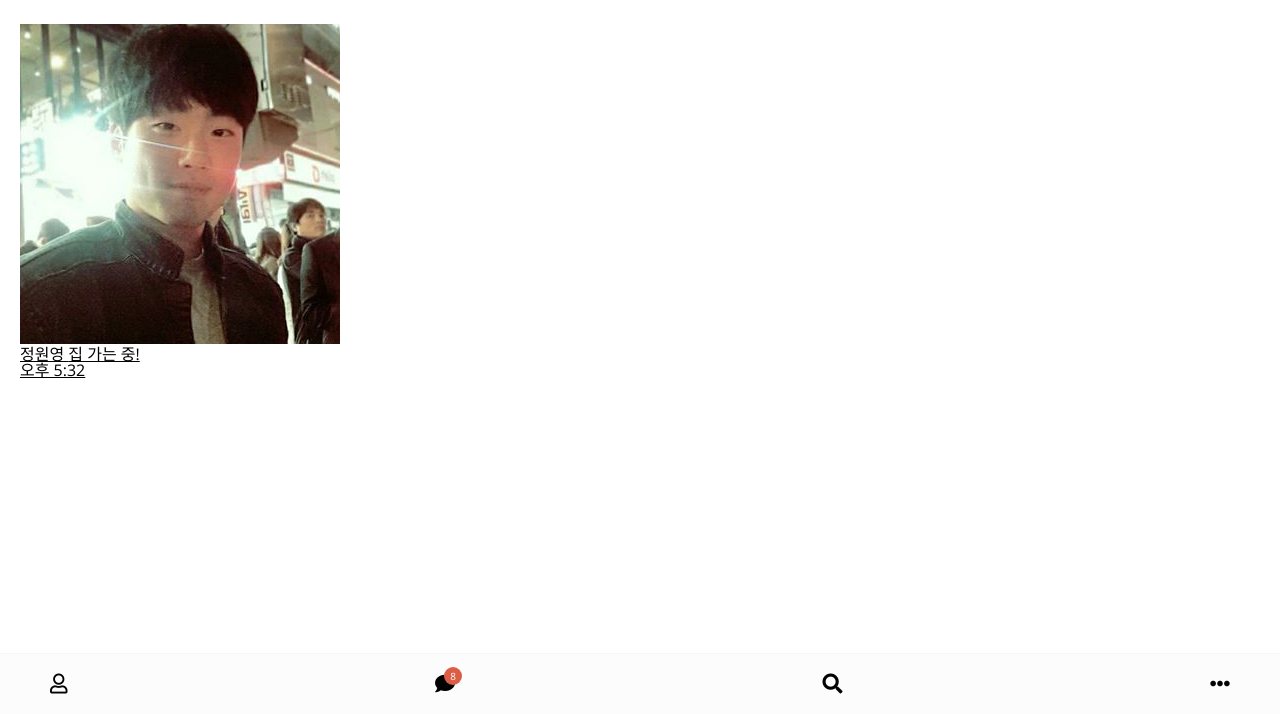
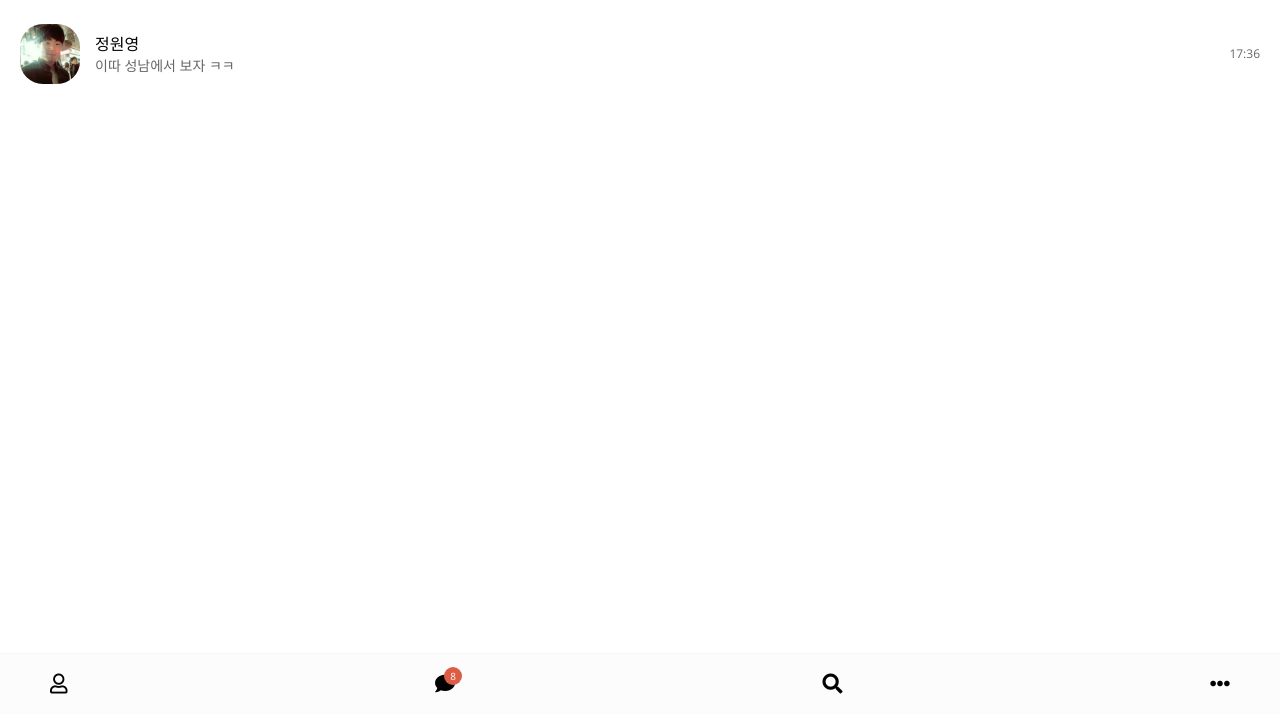
Before and after one commit to alsdn733/kakao-clone-2.0, a plain HTML site: page index.html in a window 1280 px wide. Shown: the part 86-800 px from the top of the page. Drawn offline with nearby package versions, Linux system fonts and the light colour scheme.

Commit message:
Apply css to friend list

```diff
--- /dev/null
+++ b/css/friend.css
@@ -0,0 +1,47 @@
+.friend {
+  display: flex;
+  justify-content: space-between;
+  align-items: center;
+}
+
+.friend .friend__avatar {
+  width: 50px;
+  border-radius: 38%;
+}
+
+.friend__avatar.g-avatar {
+  width: 70px;
+}
+
+.friend__avatar.m-avatar {
+  width: 60px;
+}
+
+.friend .friend__column {
+  display: flex;
+  align-items: center;
+}
+
+.friend .friend__avatar {
+  margin-right: 15px;
+}
+
+.friend__content .friend__name {
+  display: block;
+  margin-bottom: 5px;
+}
+
+.friend .chat__timestamp,
+.friend__content .friend__status,
+.friend__content .friend__bottom-text {
+  opacity: 0.6;
+}
+
+.friend__content .friend__bottom-text {
+  font-size: 14px;
+}
+
+.friend .chat__timestamp,
+.friend__content .friend__status {
+  font-size: 12px;
+}
--- /dev/null
+++ b/css/friends.css
@@ -0,0 +1,3 @@
+.friends {
+  background-color: red;
+}
--- a/css/styles.css
+++ b/css/styles.css
@@ -3,6 +3,8 @@
 @import "status-bar.css";
 @import "header.css";
 @import "nav-bar.css";
+@import "friend.css";
+@import "friends.css";
 
 * {
   box-sizing: border-box;
@@ -18,4 +20,5 @@ body {
 
 a {
   color: inherit;
+  text-decoration: none;
 }
--- a/index.html
+++ b/index.html
@@ -46,17 +46,23 @@
       <ul class="chats__list">
         <li class="chats__chat">
           <a href="chat.html">
-            <div class="chat__column">
-              <img src="images/avatar.jpg" class="chat__avatar g-avatar" />
-              <div class="chat___content">
-                <span class="chat__username">
-                  정원영
+            <div class="chats__chat friend friend--lg">
+              <div class="friend__column">
+                <img src="images/avatar.jpg" class="m-avatar friend__avatar" />
+                <div class="friend__content">
+                  <span class="friend__name">
+                    정원영
+                  </span>
+                  <span class="friend__bottom-text">
+                    이따 성남에서 보자 ㅋㅋ
+                  </span>
+                </div>
+              </div>
+              <div class="friend__column">
+                <span class="chat__timestamp">
+                  17:36
                 </span>
-                <span class="chat__preview">집 가는 중!</span>
               </div>
-            </div>
-            <div class="chat__column">
-              <span class="chat__timestamp">오후 5:32</span>
             </div>
           </a>
         </li>
```
Also changed, not shown: find.html (+1 -1 lines), friends.html (+3 -3 lines), more.html (+3 -3 lines).
